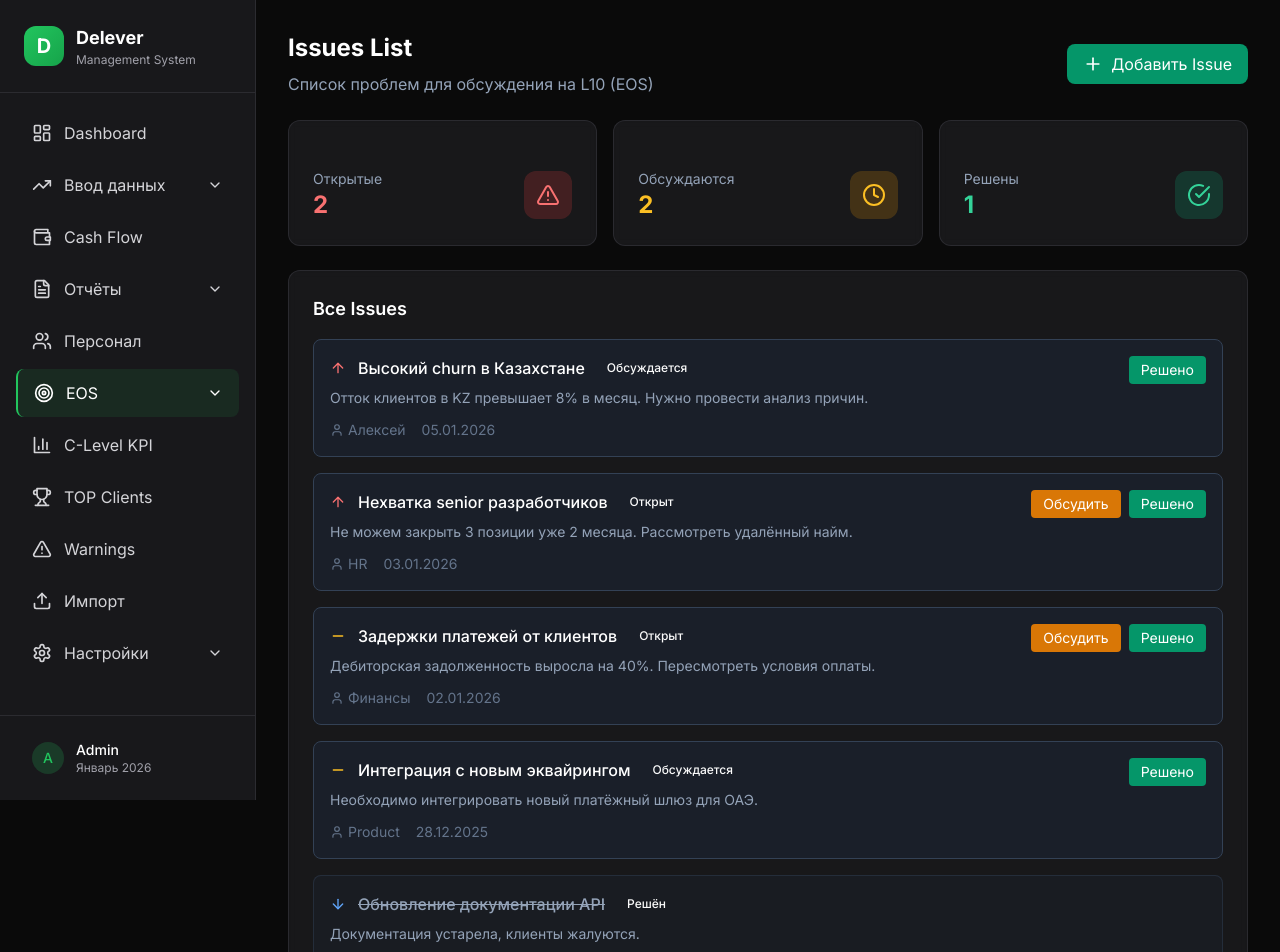
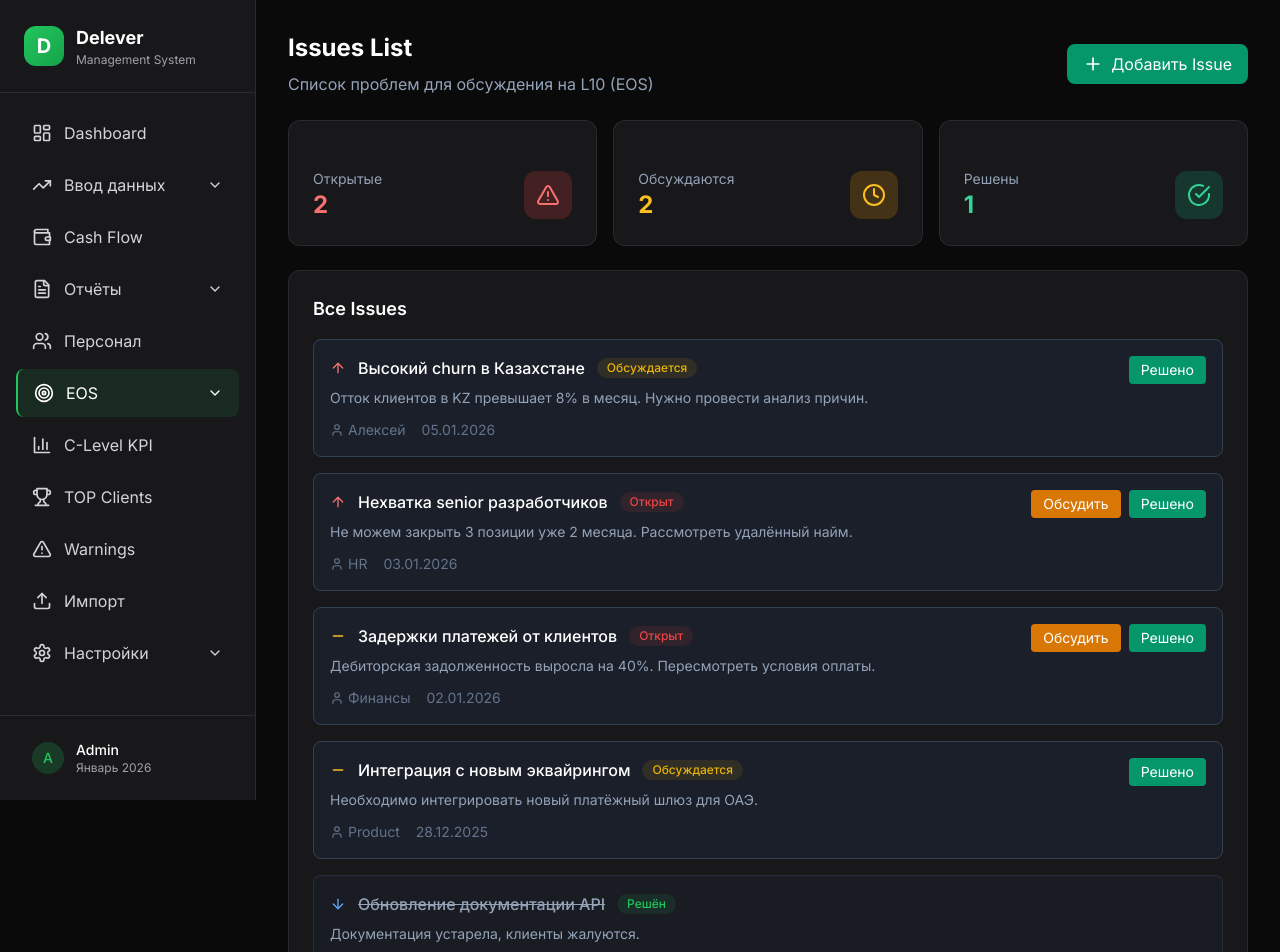
Before and after one commit to faxryuk-commits/EOSD, a Next.js app: page /eos/issues in a window 1280 px wide. Shown: the top 952 px of the page. Built offline with nearby package versions, Linux system fonts and the light colour scheme.

Commit message:
🐛 Fix all Badge variants: success/danger/warning -> green/red/yellow

```diff
--- a/src/app/eos/issues/page.tsx
+++ b/src/app/eos/issues/page.tsx
@@ -84,9 +84,9 @@ export default function IssuesPage() {
   }
 
   const statusBadge = (status: string) => {
-    if (status === 'open') return <Badge variant="danger">Открыт</Badge>
-    if (status === 'discussing') return <Badge variant="warning">Обсуждается</Badge>
-    return <Badge variant="success">Решён</Badge>
+    if (status === 'open') return <Badge variant="red">Открыт</Badge>
+    if (status === 'discussing') return <Badge variant="yellow">Обсуждается</Badge>
+    return <Badge variant="green">Решён</Badge>
   }
 
   const updateStatus = (id: number, newStatus: Issue['status']) => {
--- a/src/app/reports/unit-economics/page.tsx
+++ b/src/app/reports/unit-economics/page.tsx
@@ -128,9 +128,9 @@ export default async function UnitEconomicsPage() {
   }
 
   const statusBadge = (status: string) => {
-    if (status === 'good') return <Badge variant="success">✓ Норма</Badge>
-    if (status === 'warning') return <Badge variant="warning">⚠ Внимание</Badge>
-    return <Badge variant="danger">✗ Проблема</Badge>
+    if (status === 'good') return <Badge variant="green">✓ Норма</Badge>
+    if (status === 'warning') return <Badge variant="yellow">⚠ Внимание</Badge>
+    return <Badge variant="red">✗ Проблема</Badge>
   }
 
   return (
--- a/src/app/settings/page.tsx
+++ b/src/app/settings/page.tsx
@@ -190,7 +190,7 @@ export default function SettingsPage() {
               </div>
               <div className="flex justify-between">
                 <span className="text-slate-400">База данных</span>
-                <Badge variant="success">PostgreSQL</Badge>
+                <Badge variant="green">PostgreSQL</Badge>
               </div>
               <div className="flex justify-between">
                 <span className="text-slate-400">Фреймворк</span>
--- a/src/app/staff/page.tsx
+++ b/src/app/staff/page.tsx
@@ -212,7 +212,7 @@ export default async function StaffPage() {
                     </td>
                     <td className="py-3 px-4 text-center">
                       {person.isActive ? (
-                        <Badge variant="success">
+                        <Badge variant="green">
                           <UserCheck size={14} className="mr-1" />
                           Активен
                         </Badge>
```
